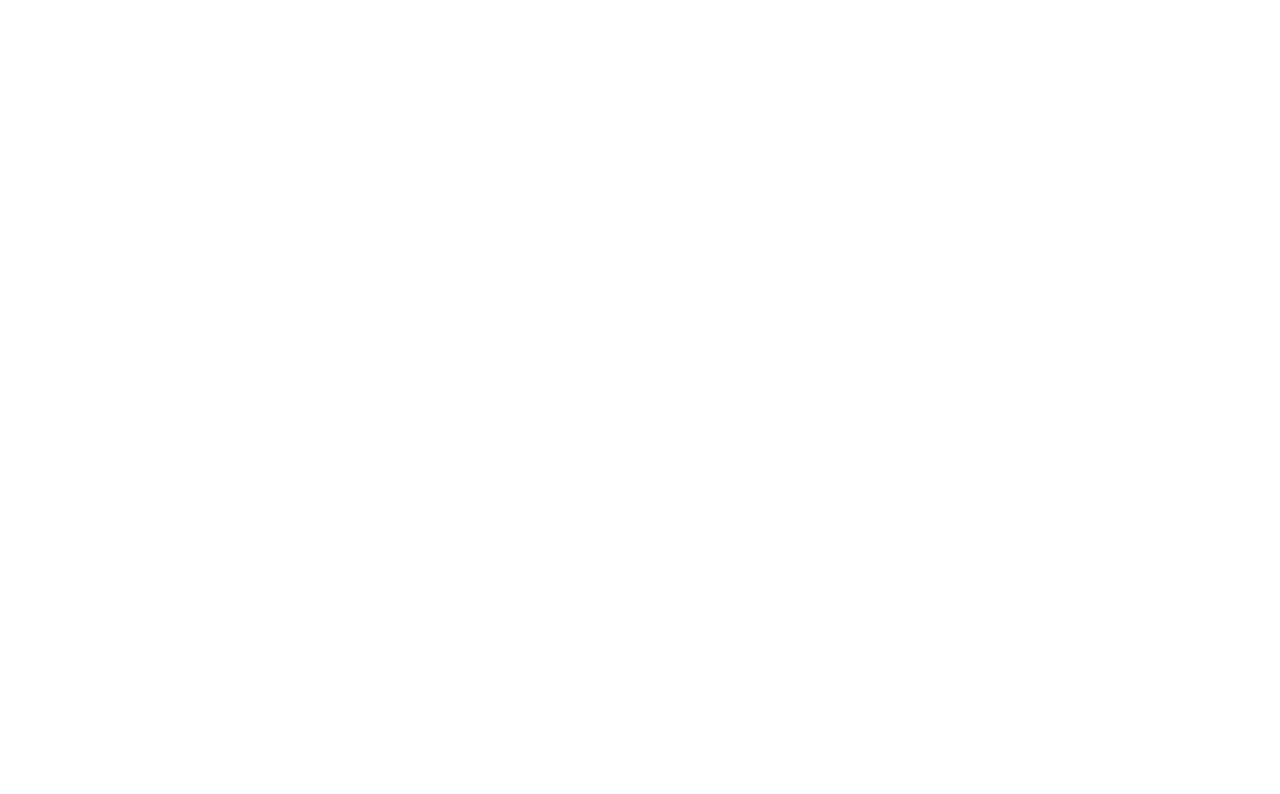
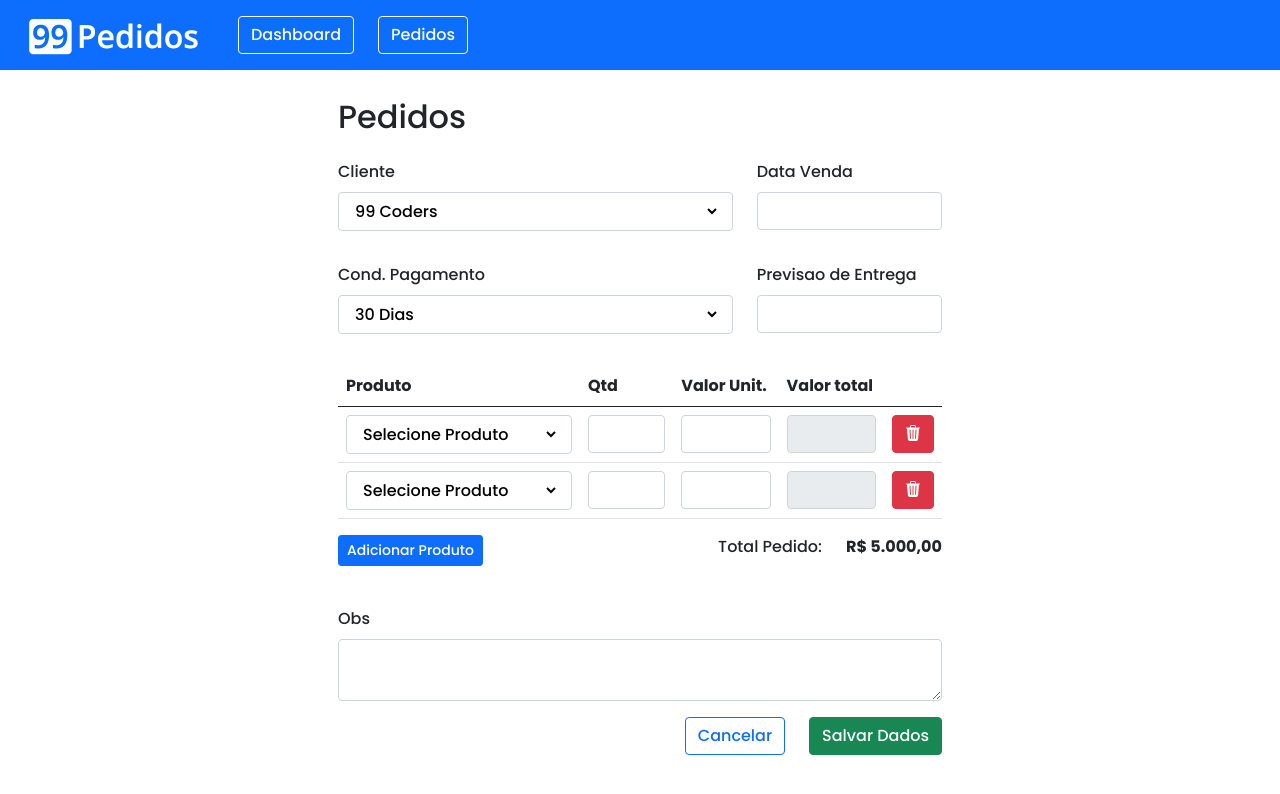
Before and after one commit to JL-Sousa/website-pedidos, a React (Vite) app: page /pedidos/novo in a window 1280 px wide. Before the commit this address had no page. Shown: the top 794 px of the page. Built offline with nearby package versions, Linux system fonts and the light colour scheme.

Commit message:
Page Editar Produto

```diff
--- /dev/null
+++ b/src/pages/pedido-editar/index.jsx
@@ -0,0 +1,209 @@
+import { Link } from "react-router-dom";
+import { Navbar } from "../../components/Navbar";
+import "./styles.css";
+
+export function PedidoEditar() {
+  const lista_clientes = [
+    {
+      id_cliente: 1,
+      nome: "99 Coders",
+    },
+    {
+      id_cliente: 2,
+      nome: "Mercado Central",
+    },
+  ];
+
+  const cond_pagtos = [
+    { id_cond_pagto: 1, cond_pagto: "30 Dias" },
+    { id_cond_pagto: 2, cond_pagto: "45 Dias" },
+  ];
+
+  const produtos = [
+    {
+      id_item: 1,
+      id_produto: 1,
+      descricao: "Monitor Dell",
+      qtd: 2,
+      vl_unit: 510,
+      vl_total: 1020,
+    },
+    {
+      id_item: 2,
+      id_produto: 2,
+      descricao: "HD Seagate 2TB",
+      qtd: 2,
+      vl_unit: 300,
+      vl_total: 600,
+    },
+  ];
+
+  const total_pedido = 5000;
+
+  const lista_produtos = [
+    { id_item: 1, id_produto: 1, descricao: "Monitor Dell" },
+    { id_item: 2, id_produto: 2, descricao: "HD Seagate 2TB" },
+    { id_item: 3, id_produto: 3, descricao: "Mouse Logitech" },
+  ];
+  return (
+    <>
+      <Navbar />
+      <div className="container-fluid mt-page form-pedido-editar">
+        <div className="row col-lg-6 offset-lg-3">
+          <div className="col-12 mb-4 mt-2">
+            <h2 className="d-inline">Pedidos</h2>
+          </div>
+
+          <div className="col-md-8 mb-4">
+            <label htmlFor="InputNome" className="form-label">
+              Cliente
+            </label>
+            <div className="form-control mb-2">
+              <select name="clientes" id="clientes">
+                {lista_clientes.map((c) => {
+                  return (
+                    <option key={c.id_cliente} value={c.id_cliente}>
+                      {c.nome}
+                    </option>
+                  );
+                })}
+              </select>
+            </div>
+          </div>
+
+          <div className="col-md-4 mb-4">
+            <label htmlFor="InputEmail" className="form-label">
+              Data Venda
+            </label>
+            <input
+              type="text"
+              className="form-control"
+              id="InputEmail"
+              aria-describedby="email"
+            />
+          </div>
+
+          <div className="col-md-8 mb-4">
+            <label htmlFor="cond_pagto" className="form-label">
+              Cond. Pagamento
+            </label>
+            <div className="form-control mb-2">
+              <select name="cond_pagto" id="cond_pagto">
+                {cond_pagtos.map((c) => {
+                  return (
+                    <option key={c.id_cond_pagto} value={c.id_cond_pagto}>
+                      {c.cond_pagto}
+                    </option>
+                  );
+                })}
+              </select>
+            </div>
+          </div>
+
+          <div className="col-md-4 mb-4">
+            <label htmlFor="InputEntrega" className="form-label">
+              Previsao de Entrega
+            </label>
+            <input
+              type="text"
+              className="form-control"
+              id="InputEntrega"
+              aria-describedby="email"
+            />
+          </div>
+
+          <div className="col-12">
+            <table className="table">
+              <thead>
+                <tr>
+                  <th scope="col">Produto</th>
+                  <th scope="col">Qtd</th>
+                  <th scope="col">Valor Unit.</th>
+                  <th scope="col">Valor total</th>
+                  <th scope="col"></th>
+                </tr>
+              </thead>
+              <tbody>
+                {produtos.map((produto, index) => {
+                  return (
+                    <tr key={produto.id_item}>
+                      <td>
+                        <div className="form-control">
+                          <select name="produtos" id="produtos">
+                            <option value="0">Selecione Produto</option>
+                            {lista_produtos.map((p) => {
+                              return (
+                                <option key={p.id_produto} value={p.id_produto}>
+                                  {p.descricao}
+                                </option>
+                              );
+                            })}
+                          </select>
+                        </div>
+                      </td>
+                      <td>
+                        <input type="text" className="form-control" />
+                      </td>
+
+                      <td>
+                        <input type="text" className="form-control" />
+                      </td>
+                      <td>
+                        <input type="text" className="form-control" disabled />
+                      </td>
+                      <td>
+                        <button type="button" className="btn btn-danger">
+                          <i className="bi bi-trash3-fill"></i>
+                        </button>
+                      </td>
+                    </tr>
+                  );
+                })}
+              </tbody>
+            </table>
+          </div>
+
+          <div className="col-md-6">
+            <button type="button" className="btn btn-sm btn-primary">
+              Adicionar Produto
+            </button>
+          </div>
+
+          <div className="col-md-6 text-end mb-5">
+            <span className="me-4">Total Pedido:</span>
+            <b>
+              {new Intl.NumberFormat("pt-BR", {
+                style: "currency",
+                currency: "BRL",
+              }).format(total_pedido)}
+            </b>
+          </div>
+
+          <div className="col-12">
+            <label htmlFor="InputNome" className="form-label">
+              Obs
+            </label>
+            <textarea type="text" className="form-control" />
+          </div>
+
+          <div className="col-12 mt-3">
+            <div>
+              <div className="d-flex justify-content-end">
+                <Link
+                  to="/pedidos"
+                  type="button"
+                  className="btn btn-outline-primary me-4"
+                >
+                  Cancelar
+                </Link>
+                <button type="button" className="btn btn-success">
+                  Salvar Dados
+                </button>
+              </div>
+            </div>
+          </div>
+        </div>
+      </div>
+    </>
+  );
+}
--- /dev/null
+++ b/src/pages/pedido-editar/styles.css
@@ -0,0 +1,7 @@
+.form-pedido-editar select {
+  border: 0px;
+  background-color: #fff;
+  cursor: pointer;
+  width: 100%;
+  min-width: 200px;
+}
--- a/src/rotas.jsx
+++ b/src/rotas.jsx
@@ -1,6 +1,7 @@
 import { BrowserRouter, Route, Routes } from "react-router-dom";
 
 import { Dashboard } from "./pages/dashboard";
+import { PedidoEditar } from "./pages/pedido-editar";
 import { Pedidos } from "./pages/pedidos";
 
 export default function Rotas() {
@@ -9,6 +10,7 @@ export default function Rotas() {
       <Routes>
         <Route path="/" element={<Dashboard />} />
         <Route path="/pedidos" element={<Pedidos />} />
+        <Route path="/pedidos/novo" element={<PedidoEditar />} />
       </Routes>
     </BrowserRouter>
   );
```
